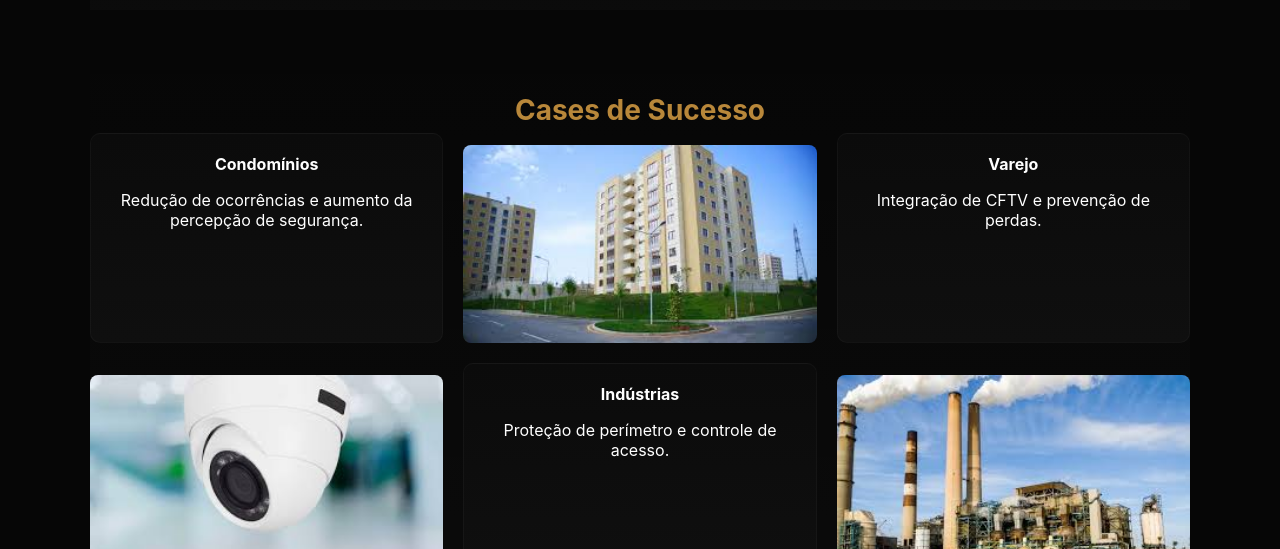
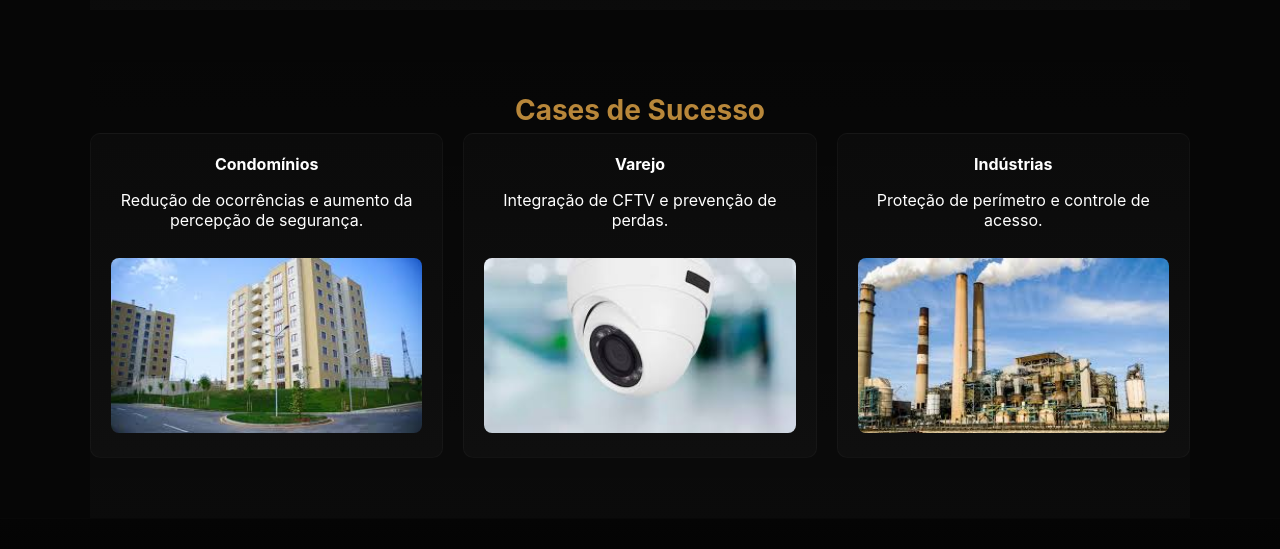
Before and after one commit to gcsamuel/eliab-monitoramento, a plain HTML site: page index.html in a window 1280 px wide. Shown: the part 1058-1607 px from the top of the page. Drawn offline with Linux system fonts and the light colour scheme.

Commit message:
arrumei as imagens

```diff
--- a/index.html
+++ b/index.html
@@ -70,12 +70,9 @@
     <section class="section cases-section container">
       <h2 class="titulos">Cases de Sucesso</h2>
       <div class="grid cards">
-        <div class="card animate-card texto1"><strong>Condomínios</strong><p class="texto2">Redução de ocorrências e aumento da percepção de segurança.</p></div>
-        <img class="imagens" src="assets/condominio.jpeg" alt="Condomínios" class="card-image">
-        <div class="card animate-card texto1"><strong>Varejo</strong><p class="texto2">Integração de CFTV e prevenção de perdas.</p></div>
-        <img class="imagens" src="assets/varejo.jpeg" alt="Varejo" class="card-image">
-        <div class="card animate-card texto1"><strong>Indústrias</strong><p class="texto2">Proteção de perímetro e controle de acesso.</p></div>
-        <img class="imagens" src="assets/industria.jpeg" alt="Indústrias" class="card-image">
+        <div class="card animate-card texto1"><strong>Condomínios</strong><p class="texto2">Redução de ocorrências e aumento da percepção de segurança.</p> <img class="imagens" src="assets/condominio.jpeg" alt="Condomínios" class="card-image"></div>
+        <div class="card animate-card texto1"><strong>Varejo</strong><p class="texto2">Integração de CFTV e prevenção de perdas.</p> <img class="imagens" src="assets/varejo.jpeg" alt="Varejo" class="card-image"></div>
+        <div class="card animate-card texto1"><strong>Indústrias</strong><p class="texto2">Proteção de perímetro e controle de acesso.</p> <img class="imagens" src="assets/industria.jpeg" alt="Indústrias" class="card-image"></div>
       </div>
     </section>
   </main>
```
